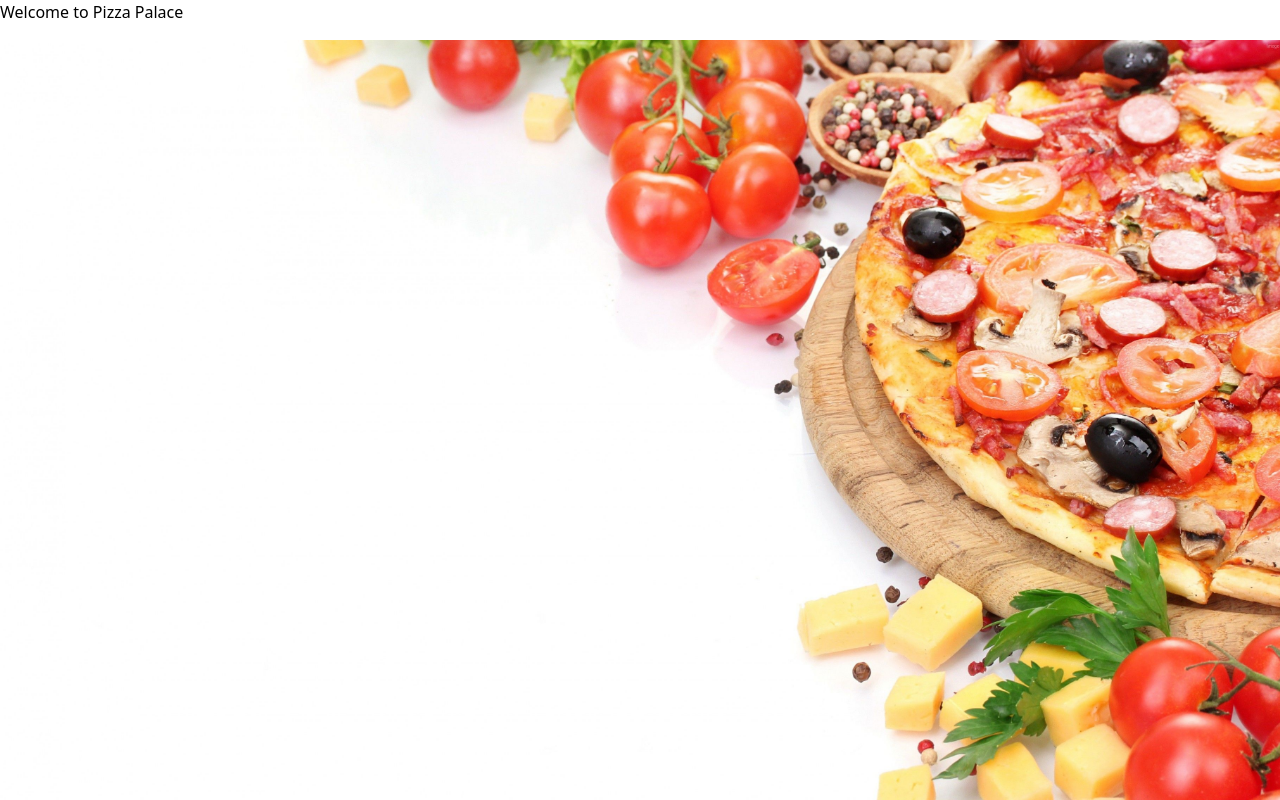
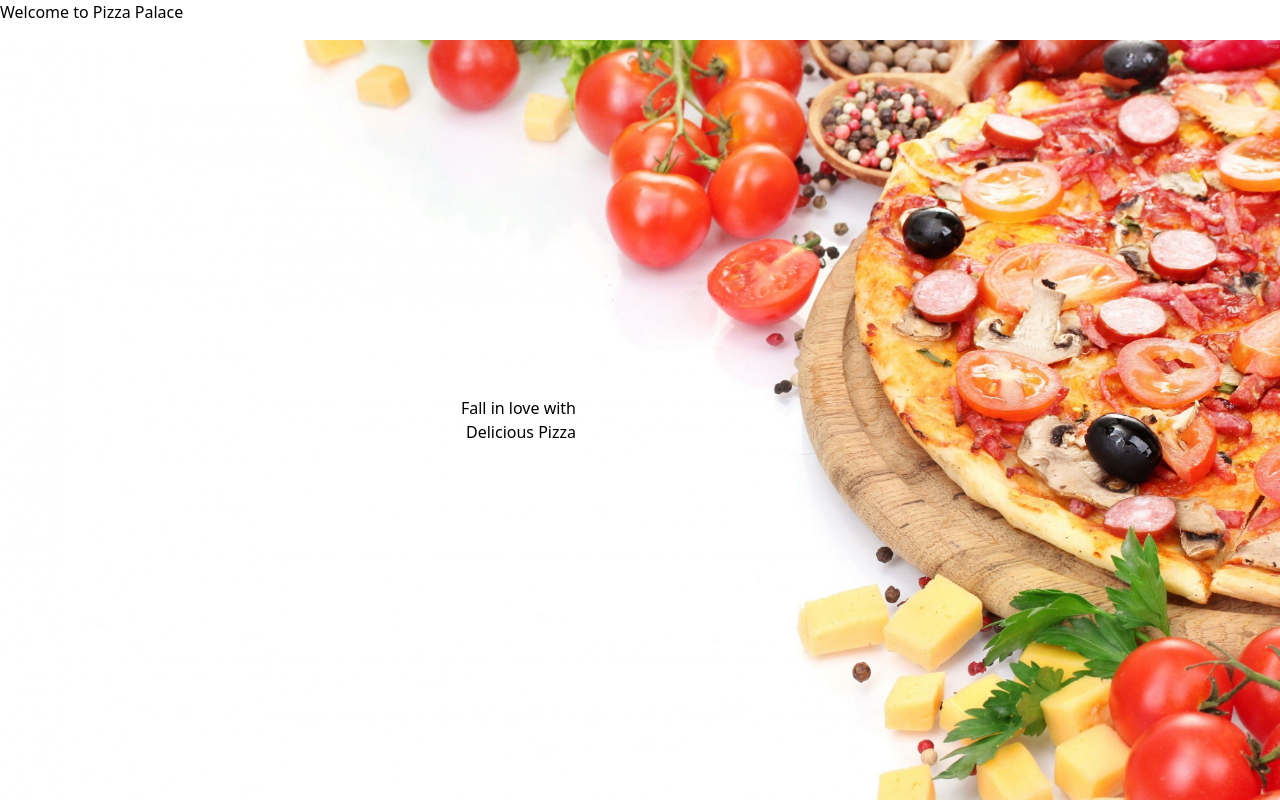
Before and after one commit to AkritiGhosh/Pizza-Palace, a React (Vite) app: page / in a window 1280 px wide. Built offline with nearby package versions, Linux system fonts and the light colour scheme.

Commit message:
content added

```diff
--- a/src/components/consumer/MainSection.tsx
+++ b/src/components/consumer/MainSection.tsx
@@ -1,4 +1,4 @@
-import React, { useContext } from "react";
+import { useContext } from "react";
 import { UserContext } from "../../lib/context";
 
 const MainSection = () => {
@@ -9,7 +9,12 @@ const MainSection = () => {
     <section
       style={{ backgroundImage: `url(${bgURL})` }}
       className="w-full h-[calc(100vh-40px)] bg-cover"
-    ></section>
+    >
+      <div className="w-2/5 h-full ml-4 md:ml-[5%] flex flex-col gap-5 justify-center text-right">
+        <h1>Fall in love with <br/> Delicious Pizza</h1>
+
+      </div>
+    </section>
   );
 };
 
```
